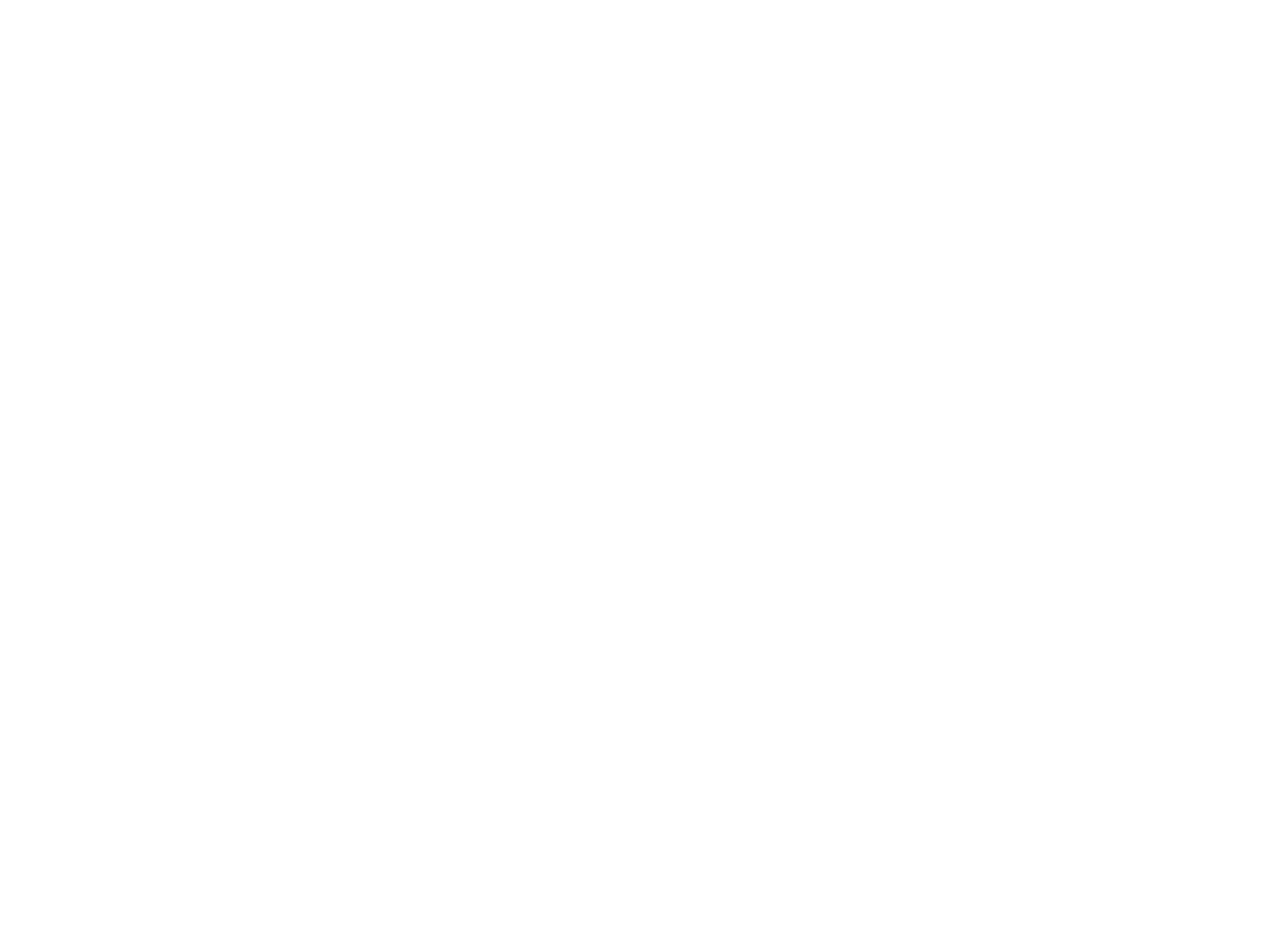
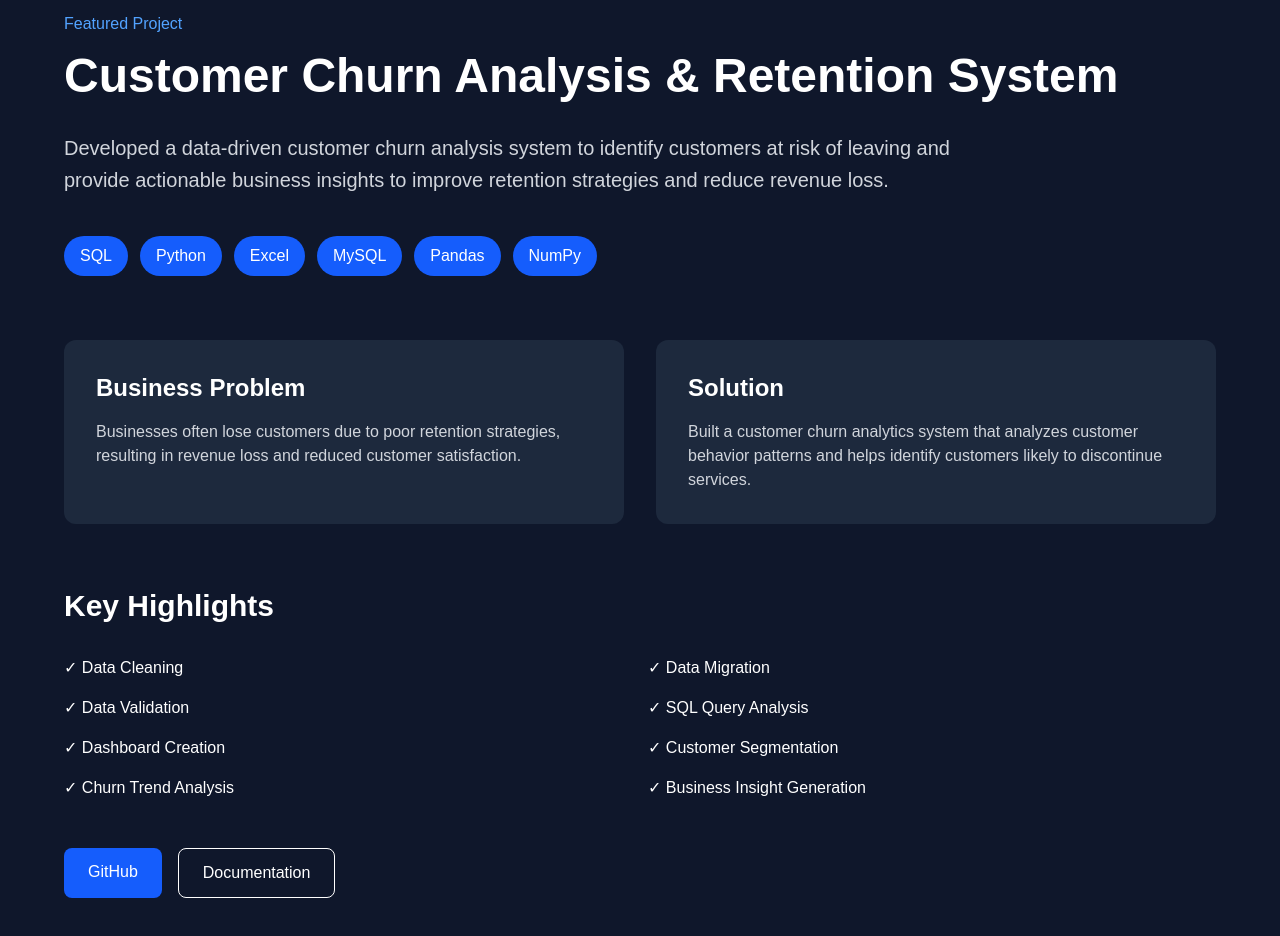
Before and after one commit to Preeti-Kuldeep/preeti-portfolio, a Next.js app: page / in a window 1280 px wide. Shown: the part 1820-2756 px from the top of the page. Before the commit the page ends 1736 px from the top, so only its background shows below. Built offline with nearby package versions, Linux system fonts and the light colour scheme.

Commit message:
Completed portfolio foundation section

```diff
--- a/app/page.tsx
+++ b/app/page.tsx
@@ -144,6 +144,119 @@
     </div>
   </div>
 </section>
+
+{/* Featured Project Section */}
+<section className="py-24 px-10 bg-slate-900 text-white">
+  <div className="max-w-6xl mx-auto">
+    <p className="text-blue-400 font-medium mb-4">
+      Featured Project
+    </p>
+
+    <h2 className="text-5xl font-bold mb-8">
+      Customer Churn Analysis &
+      Retention System
+    </h2>
+
+    <p className="text-xl text-gray-300 max-w-4xl leading-8">
+      Developed a data-driven customer churn analysis system
+      to identify customers at risk of leaving and provide
+      actionable business insights to improve retention
+      strategies and reduce revenue loss.
+    </p>
+
+    {/* Technology Tags */}
+    <div className="flex flex-wrap gap-3 mt-10">
+      <span className="bg-blue-600 px-4 py-2 rounded-full">
+        SQL
+      </span>
+
+      <span className="bg-blue-600 px-4 py-2 rounded-full">
+        Python
+      </span>
+
+      <span className="bg-blue-600 px-4 py-2 rounded-full">
+        Excel
+      </span>
+
+      <span className="bg-blue-600 px-4 py-2 rounded-full">
+        MySQL
+      </span>
+
+      <span className="bg-blue-600 px-4 py-2 rounded-full">
+        Pandas
+      </span>
+
+      <span className="bg-blue-600 px-4 py-2 rounded-full">
+        NumPy
+      </span>
+    </div>
+
+    {/* Project Grid */}
+    <div className="grid md:grid-cols-2 gap-8 mt-16">
+
+      <div className="bg-slate-800 p-8 rounded-xl">
+        <h3 className="text-2xl font-semibold mb-4">
+          Business Problem
+        </h3>
+
+        <p className="text-gray-300">
+          Businesses often lose customers due to poor
+          retention strategies, resulting in revenue loss
+          and reduced customer satisfaction.
+        </p>
+      </div>
+
+      <div className="bg-slate-800 p-8 rounded-xl">
+        <h3 className="text-2xl font-semibold mb-4">
+          Solution
+        </h3>
+
+        <p className="text-gray-300">
+          Built a customer churn analytics system that
+          analyzes customer behavior patterns and helps
+          identify customers likely to discontinue services.
+        </p>
+      </div>
+
+    </div>
+
+    {/* Key Highlights */}
+    <div className="mt-16">
+      <h3 className="text-3xl font-bold mb-8">
+        Key Highlights
+      </h3>
+
+      <div className="grid md:grid-cols-2 gap-4">
+
+        <div>✓ Data Cleaning</div>
+        <div>✓ Data Migration</div>
+        <div>✓ Data Validation</div>
+        <div>✓ SQL Query Analysis</div>
+        <div>✓ Dashboard Creation</div>
+        <div>✓ Customer Segmentation</div>
+        <div>✓ Churn Trend Analysis</div>
+        <div>✓ Business Insight Generation</div>
+
+      </div>
+    </div>
+
+    {/* Buttons */}
+    <div className="mt-12 flex gap-4">
+      <a
+        href="https://github.com/Preeti-Kuldeep"
+        target="_blank"
+        rel="noopener noreferrer"
+        className="bg-blue-600 px-6 py-3 rounded-lg font-medium hover:bg-blue-700"
+      >
+        GitHub
+      </a>
+
+      <button className="border border-white px-6 py-3 rounded-lg">
+        Documentation
+      </button>
+    </div>
+  </div>
+</section>
     </main>
   );
 }
```
